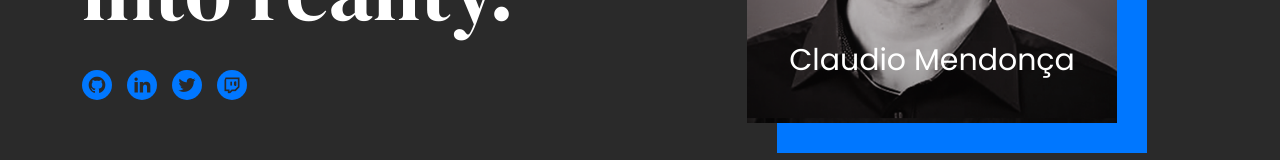
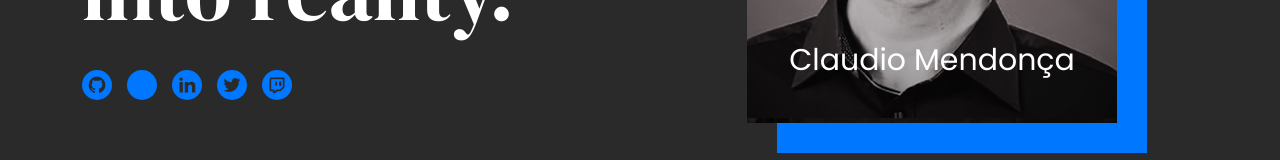
Before and after one commit to ClaudioMendonca-Eng/Site-claudiomendonca.eng.br, a plain HTML site: page index.html in a window 1280 px wide. Shown: the part 562-722 px from the top of the page. Drawn offline with nearby package versions, Linux system fonts and the light colour scheme.

Commit message:
Update index.html

```diff
--- a/index.html
+++ b/index.html
@@ -46,6 +46,7 @@
               </h1>
               <ul class="cm-social">
                 <li><a href="https://github.com/ClaudioMendonca-Eng" target="_blanck"><i class="ri-github-fill"></i></a></li>
+                <li><a href="https://dev.to/claudiomendonca" target="_blanck"><i class="ri-dev-fill"></i></a></li>
                 <li><a href="https://www.linkedin.com/in/claudio-mendonca/" target="_blanck"><i class="ri-linkedin-fill"></i></a></li>
                 <li><a href="https://twitter.com/DevClaudio" target="_blanck"><i class="ri-twitter-fill"></i></a></li>
                 <li><a href="https://www.twitch.tv/claudiomendoncaeng" target="_blanck"><i class="ri-twitch-line"></i></a></li>
```
